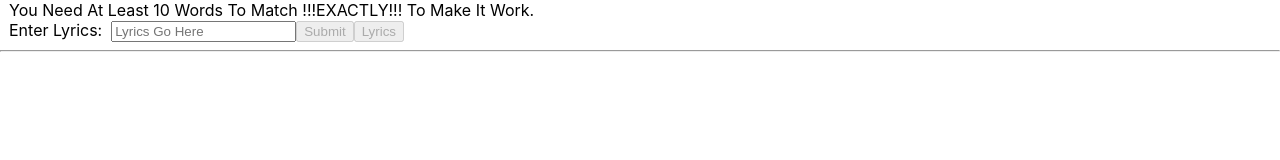
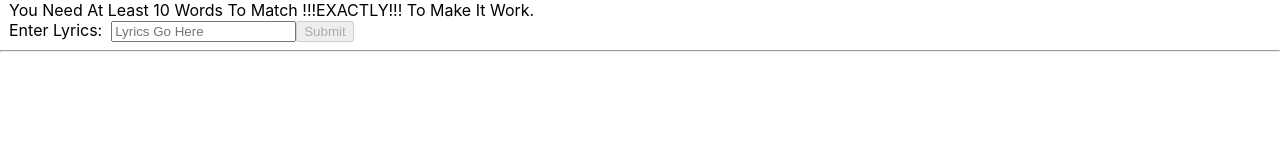
Before and after one commit to J-McKinney/Prototype_4, a React (Create React App) app: page / in a window 1280 px wide. Shown: the top 160 px of the page. Built offline with nearby package versions, Linux system fonts and the light colour scheme.

Commit message:
YAAAAYYYYYYgit add .git add .git add .! chained promises togethergit add .!

```diff
--- a/src/components/SearchMM.js
+++ b/src/components/SearchMM.js
@@ -23,8 +23,9 @@ class SearchMM extends Component {
     };
 
     this.handleChange = this.handleChange.bind(this);
+    // this.handleArtistInfo = this.handleArtistInfo.bind(this);
+    // this.handleSongLyrics = this.handleSongLyrics.bind(this);
     this.handleSubmit = this.handleSubmit.bind(this);
-    this.handleLyrics = this.handleLyrics.bind(this);
   }
 
   handleChange = (e) => {
@@ -34,11 +35,62 @@ class SearchMM extends Component {
     });
   };
 
+  // handleArtistInfo(e) {
+  //   e.preventDefault();
+  //   this.setState({
+  //     lyrics: "",
+  //   });
+  // const MUSIX_API_ARTIST_INFO =
+  //   MUSIX_API_ROOT +
+  //   "track.search?q_lyrics=" +
+  //   this.state.format +
+  //   // changing the &page_size=1 to any other number will add other tracks to the json list
+  //   // changing &page=1 to any other number will add more info to single tracks on the json list
+  //   "&page_size=1&page=1&s_track_rating=desc&apikey=" +
+  //   process.env.REACT_APP_MM_KEY;
+  // axios
+  //   .get(CORS + MUSIX_API_ARTIST_INFO)
+  //   .then((response) => {
+  //     this.setState({
+  //       track: response.data.message.body.track_list[0].track.track_name,
+  //       artist: response.data.message.body.track_list[0].track.artist_name,
+  //       album: response.data.message.body.track_list[0].track.album_name,
+  //       url: response.data.message.body.track_list[0].track.track_share_url,
+  //       trackID: response.data.message.body.track_list[0].track.track_id,
+  //     });
+  //   })
+  // .catch((error) => {
+  //   console.log(error);
+  // });
+  //   document.getElementById("trackName").innerHTML = this.state.track;
+  //   document.getElementById("artistName").innerHTML = this.state.artist;
+  //   document.getElementById("albumName").innerHTML = this.state.album;
+  // }
+
+  // handleSongLyrics(e) {
+  //   e.preventDefault();
+  // const MUSIX_API_SONG_LYRICS =
+  //   MUSIX_API_ROOT +
+  //   "track.lyrics.get?track_id=" +
+  //   this.state.trackID +
+  //   "&apikey=" +
+  //   process.env.REACT_APP_MM_KEY;
+  // axios
+  //   .get(CORS + MUSIX_API_SONG_LYRICS)
+  //   .then((response) => {
+  //     this.setState({
+  //       songLyrics: response.data.message.body.lyrics.lyrics_body,
+  //     });
+  //   })
+  //   .catch((error) => {
+  //     console.log(error);
+  //   });
+  // document.getElementById("songLyrics").innerHTML = this.state.songLyrics;
+  // }
+
+  // Need to chain these promises: handleArtistInfo, handleSongLyrics
   handleSubmit(e) {
     e.preventDefault();
-    this.setState({
-      lyrics: "",
-    });
     const MUSIX_API_ARTIST_INFO =
       MUSIX_API_ROOT +
       "track.search?q_lyrics=" +
@@ -47,6 +99,7 @@ class SearchMM extends Component {
       // changing &page=1 to any other number will add more info to single tracks on the json list
       "&page_size=1&page=1&s_track_rating=desc&apikey=" +
       process.env.REACT_APP_MM_KEY;
+
     axios
       .get(CORS + MUSIX_API_ARTIST_INFO)
       .then((response) => {
@@ -57,26 +110,16 @@ class SearchMM extends Component {
           url: response.data.message.body.track_list[0].track.track_share_url,
           trackID: response.data.message.body.track_list[0].track.track_id,
         });
+        const MUSIX_API_SONG_LYRICS =
+          MUSIX_API_ROOT +
+          "track.lyrics.get?track_id=" +
+          this.state.trackID +
+          "&apikey=" +
+          process.env.REACT_APP_MM_KEY;
+        return axios.get(CORS + MUSIX_API_SONG_LYRICS);
       })
-      .catch((error) => {
-        console.log(error);
-      });
-    document.getElementById("trackName").innerHTML = this.state.track;
-    document.getElementById("artistName").innerHTML = this.state.artist;
-    document.getElementById("albumName").innerHTML = this.state.album;
-  }
-
-  handleLyrics(e) {
-    e.preventDefault();
-    const MUSIX_API_SONG_LYRICS =
-      MUSIX_API_ROOT +
-      "track.lyrics.get?track_id=" +
-      this.state.trackID +
-      "&apikey=" +
-      process.env.REACT_APP_MM_KEY;
-    axios
-      .get(CORS + MUSIX_API_SONG_LYRICS)
       .then((response) => {
+        console.log(response);
         this.setState({
           songLyrics: response.data.message.body.lyrics.lyrics_body,
         });
@@ -84,7 +127,6 @@ class SearchMM extends Component {
       .catch((error) => {
         console.log(error);
       });
-    document.getElementById("songLyrics").innerHTML = this.state.songLyrics;
   }
 
   render() {
@@ -95,7 +137,10 @@ class SearchMM extends Component {
           &nbsp; You Need At Least 10 Words To Match !!!EXACTLY!!! To Make It
           Work. &nbsp;
         </div>
-        <Form onSubmit={this.handleSubmit}>
+        <Form
+          //  onSubmit={this.handleArtistInfo}
+          onSubmit={this.handleSubmit}
+        >
           <Form.Group controlId="lyricForm">
             <Form.Label>&nbsp; Enter Lyrics: &nbsp;</Form.Label>
             <Form.Control
@@ -125,9 +170,6 @@ class SearchMM extends Component {
             >
               Submit
             </Button>
-            <Button onClick={this.handleLyrics} disabled={!this.state.track}>
-              Lyrics
-            </Button>
           </Form.Group>
         </Form>
         <hr />
```
